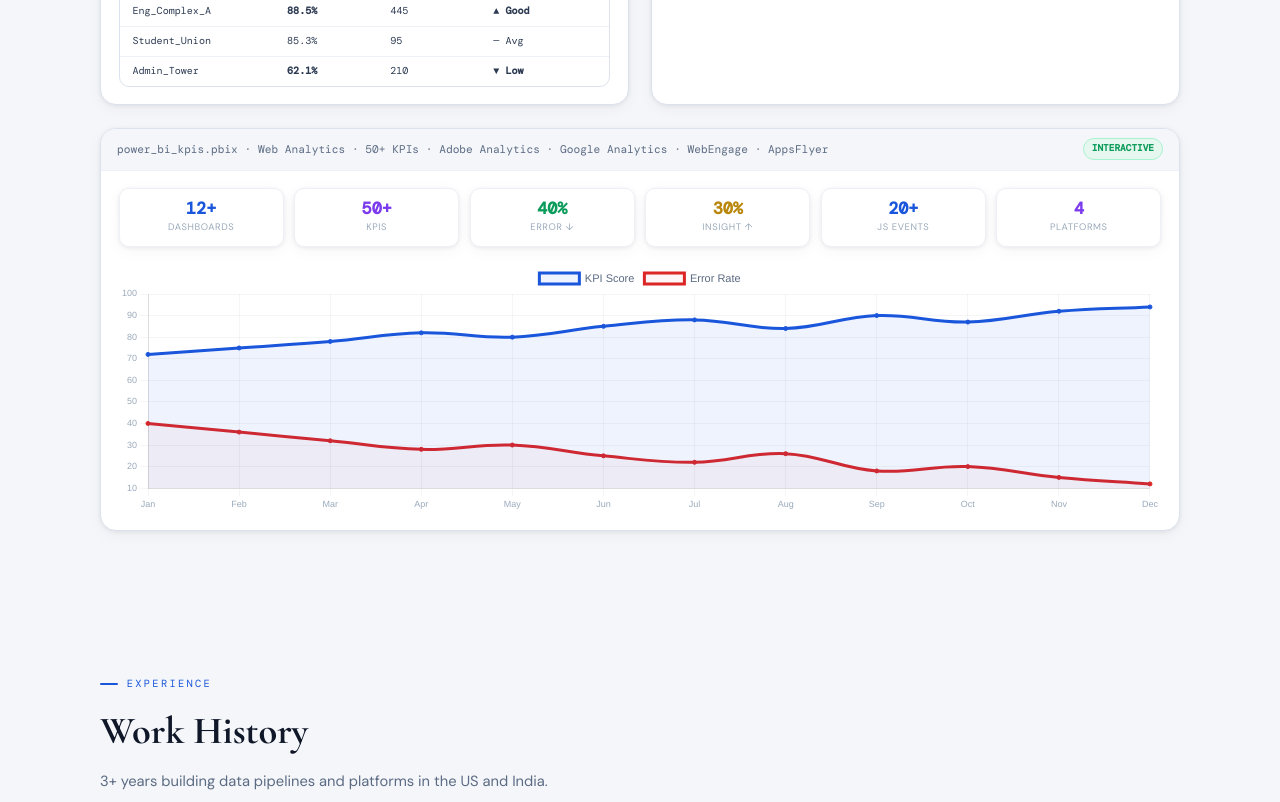
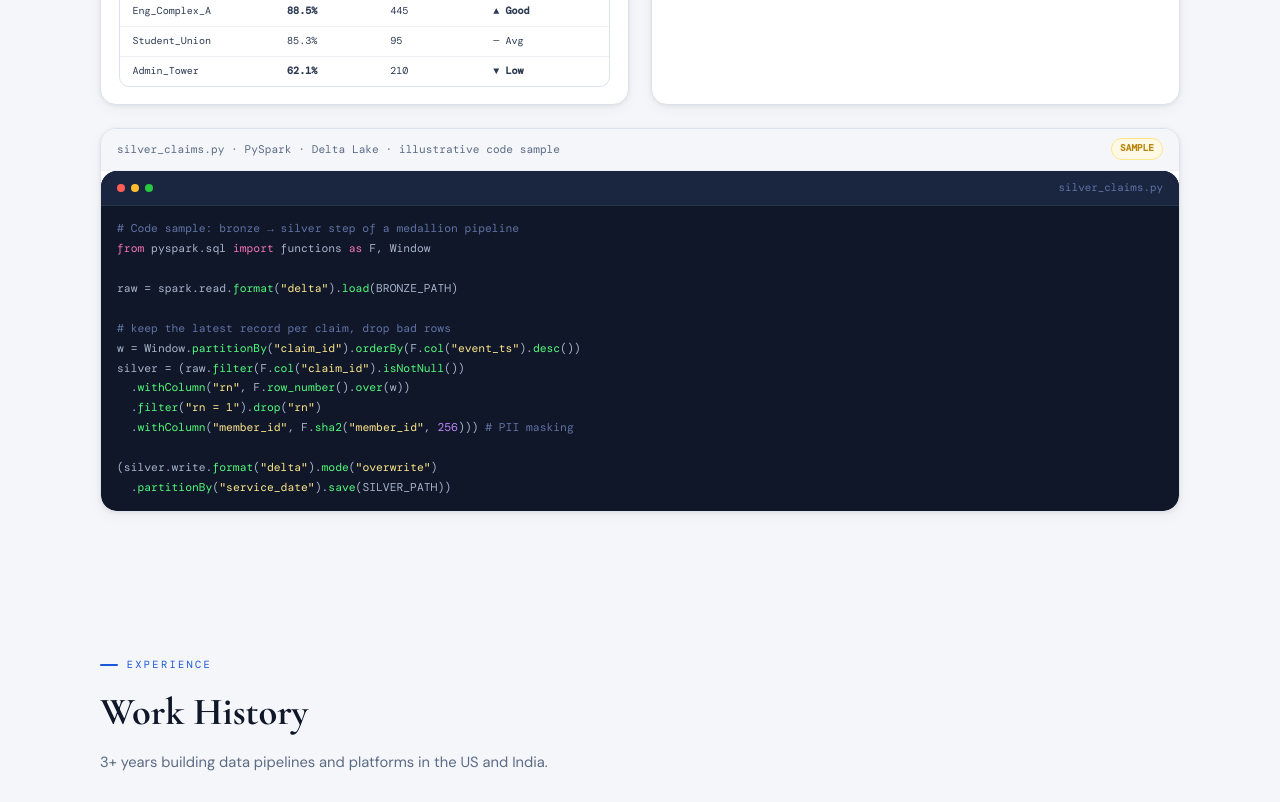
Before and after one commit to Rekha3006/Rekha3006.github.io, a plain HTML site: page index.html in a window 1280 px wide. Shown: the part 3218-4020 px from the top of the page. Drawn offline with nearby package versions, Linux system fonts and the light colour scheme.

Commit message:
Replace web analytics demo, fix degree name, remove Coursera cert

```diff
--- a/index.html
+++ b/index.html
@@ -368,7 +368,7 @@ footer{background:var(--ink);color:rgba(255,255,255,.5);padding:1.8rem 2.5rem;di
   <div class="si">
     <div class="sec-lbl">Skills in Action</div>
     <h2 class="sec-title">See My Skills Working Live</h2>
-    <p class="sec-sub">Interactive demos — neural networks, runnable Python, SQL queries, and ML metrics. Not just buzzwords.</p>
+    <p class="sec-sub">Interactive demos and code samples: a PySpark lakehouse step, runnable Python, SQL queries and ML metrics.</p>
 
     <div class="demo-grid-2 reveal">
       <!-- Neural Network -->
@@ -456,19 +456,29 @@ max &nbsp;&nbsp;&nbsp;&nbsp;&nbsp;&nbsp;98.700000<br/>
       </div>
     </div>
 
-    <!-- KPI Dashboard -->
+    <!-- Data engineering code sample -->
     <div class="demo-card reveal">
-      <div class="demo-hdr"><span class="demo-ttl">power_bi_kpis.pbix · Web Analytics · 50+ KPIs · Adobe Analytics · Google Analytics · WebEngage · AppsFlyer</span><span class="demo-badge db-green">INTERACTIVE</span></div>
-      <div class="demo-body">
-        <div class="kpi-strip">
-          <div class="kpi-box"><div class="kpi-v" style="color:var(--blue)">12+</div><div class="kpi-l">Dashboards</div></div>
-          <div class="kpi-box"><div class="kpi-v" style="color:#7C3AED">50+</div><div class="kpi-l">KPIs</div></div>
-          <div class="kpi-box"><div class="kpi-v" style="color:var(--green)">40%</div><div class="kpi-l">Error ↓</div></div>
-          <div class="kpi-box"><div class="kpi-v" style="color:var(--gold)">30%</div><div class="kpi-l">Insight ↑</div></div>
-          <div class="kpi-box"><div class="kpi-v" style="color:var(--blue)">20+</div><div class="kpi-l">JS Events</div></div>
-          <div class="kpi-box"><div class="kpi-v" style="color:#7C3AED">4</div><div class="kpi-l">Platforms</div></div>
+      <div class="demo-hdr"><span class="demo-ttl">silver_claims.py · PySpark · Delta Lake · illustrative code sample</span><span class="demo-badge db-gold">SAMPLE</span></div>
+      <div class="demo-body" style="padding:0;">
+        <div class="codeblock">
+          <div class="cb-bar"><div class="cb-dots"><div class="cbdot" style="background:#FF5F57"></div><div class="cbdot" style="background:#FFBD2E"></div><div class="cbdot" style="background:#28C840"></div></div><span class="cb-fname">silver_claims.py</span></div>
+          <div class="cb-code">
+<span class="cc"># Code sample: bronze → silver step of a medallion pipeline</span><br/>
+<span class="ck">from</span> pyspark.sql <span class="ck">import</span> functions <span class="ck">as</span> F, Window<br/>
+<br/>
+raw = spark.read.<span class="cf">format</span>(<span class="cs">&quot;delta&quot;</span>).<span class="cf">load</span>(BRONZE_PATH)<br/>
+<br/>
+<span class="cc"># keep the latest record per claim, drop bad rows</span><br/>
+w = Window.<span class="cf">partitionBy</span>(<span class="cs">&quot;claim_id&quot;</span>).<span class="cf">orderBy</span>(F.<span class="cf">col</span>(<span class="cs">&quot;event_ts&quot;</span>).<span class="cf">desc</span>())<br/>
+silver = (raw.<span class="cf">filter</span>(F.<span class="cf">col</span>(<span class="cs">&quot;claim_id&quot;</span>).<span class="cf">isNotNull</span>())<br/>
+&nbsp;&nbsp;.<span class="cf">withColumn</span>(<span class="cs">&quot;rn&quot;</span>, F.<span class="cf">row_number</span>().<span class="cf">over</span>(w))<br/>
+&nbsp;&nbsp;.<span class="cf">filter</span>(<span class="cs">&quot;rn = 1&quot;</span>).<span class="cf">drop</span>(<span class="cs">&quot;rn&quot;</span>)<br/>
+&nbsp;&nbsp;.<span class="cf">withColumn</span>(<span class="cs">&quot;member_id&quot;</span>, F.<span class="cf">sha2</span>(<span class="cs">&quot;member_id&quot;</span>, <span class="cn">256</span>)))  <span class="cc"># PII masking</span><br/>
+<br/>
+(silver.write.<span class="cf">format</span>(<span class="cs">&quot;delta&quot;</span>).<span class="cf">mode</span>(<span class="cs">&quot;overwrite&quot;</span>)<br/>
+&nbsp;&nbsp;.<span class="cf">partitionBy</span>(<span class="cs">&quot;service_date&quot;</span>).<span class="cf">save</span>(SILVER_PATH))
+          </div>
         </div>
-        <canvas id="kpiChart" height="72"></canvas>
       </div>
     </div>
   </div>
@@ -603,7 +613,7 @@ max &nbsp;&nbsp;&nbsp;&nbsp;&nbsp;&nbsp;98.700000<br/>
   <div class="si">
     <div class="sec-lbl">Certifications</div>
     <h2 class="sec-title">Licenses & Credentials</h2>
-    <p class="sec-sub">11 verified certifications — click any to verify or view the certificate.</p>
+    <p class="sec-sub">10 verified certifications — click any to verify or view the certificate.</p>
     <div class="cert-grid">
       <a class="cert-card reveal" href="https://learn.microsoft.com/api/credentials/share/en-us/AtluriRekhaLaxmiSarojini-8460/7F5FBA55048D8585?sharingId=5B933DF10D38D682" target="_blank">
         <div class="cert-ic">🏆</div><div class="cert-info"><div class="cert-nm">Microsoft Power BI Data Analyst Associate (PL-300)</div><div class="cert-by">Microsoft · May 2026 · ID: 7F5FBA55048D8585</div></div><span class="cert-vfy">Verify ↗</span>
@@ -635,10 +645,7 @@ max &nbsp;&nbsp;&nbsp;&nbsp;&nbsp;&nbsp;98.700000<br/>
       <div class="cert-card reveal" onclick="openM('m-cloud-core')">
         <div class="cert-ic">☁️</div><div class="cert-info"><div class="cert-nm">Cloud Computing: Understanding Core Concepts</div><div class="cert-by">LinkedIn Learning · Aug 2025</div></div><span class="cert-vfy">View</span>
       </div>
-      <div class="cert-card reveal" onclick="openM('m-coursera')">
-        <div class="cert-ic">💻</div><div class="cert-info"><div class="cert-nm">C for Everyone: Programming Fundamentals</div><div class="cert-by">Coursera · UC Santa Cruz · Apr 2020</div></div><span class="cert-vfy">View</span>
-      </div>
-    </div>
+</div>
   </div>
 </section>
 
@@ -651,7 +658,7 @@ max &nbsp;&nbsp;&nbsp;&nbsp;&nbsp;&nbsp;98.700000<br/>
       <div class="edu-card reveal">
         <div class="edu-gpa">3.9</div>
         <div class="edu-logo">UH</div>
-        <div class="edu-deg">Masters in Engineering Data Science</div>
+        <div class="edu-deg">Master of Engineering in Data Science</div>
         <div class="edu-sch">University of Houston</div>
         <div class="edu-det">Houston, TX · Aug 2024 – May 2026</div>
         <div style="margin-top:.9rem;display:flex;flex-wrap:wrap;gap:.35rem;">
@@ -762,7 +769,6 @@ max &nbsp;&nbsp;&nbsp;&nbsp;&nbsp;&nbsp;98.700000<br/>
 <div class="modal" id="m-cloud-obs" onclick="closeM('m-cloud-obs')"><button class="modal-x" onclick="closeM('m-cloud-obs')">✕</button><img src="images/cloud_obs_cert.jpg" alt="Cloud Obs Certificate"/></div>
 <div class="modal" id="m-cloud-net" onclick="closeM('m-cloud-net')"><button class="modal-x" onclick="closeM('m-cloud-net')">✕</button><img src="images/cloud_net_cert.jpg" alt="Cloud Net Certificate"/></div>
 <div class="modal" id="m-cloud-core" onclick="closeM('m-cloud-core')"><button class="modal-x" onclick="closeM('m-cloud-core')">✕</button><img src="images/cloud_core_cert.jpg" alt="Cloud Core Certificate"/></div>
-<div class="modal" id="m-coursera" onclick="closeM('m-coursera')"><button class="modal-x" onclick="closeM('m-coursera')">✕</button><img src="images/coursera_cert.jpg" alt="Coursera Certificate"/></div>
 
 <script>
 const bar=document.getElementById('bar');
@@ -782,19 +788,6 @@ const nls=document.querySelectorAll('.nav-links a');
 window.addEventListener('scroll',()=>{let cur='';secs.forEach(s=>{if(window.scrollY>=s.offsetTop-80)cur=s.id});nls.forEach(a=>{a.classList.toggle('active',a.getAttribute('href')==='#'+cur);});},{passive:true});
 const bObs=new IntersectionObserver(es=>{es.forEach(e=>{if(e.isIntersecting){e.target.querySelectorAll('.pi-fill').forEach(b=>{const w=b.style.width;b.style.width='0';setTimeout(()=>b.style.width=w,100);});bObs.unobserve(e.target);}});},{threshold:.3});
 document.querySelectorAll('.proj-ill').forEach(el=>bObs.observe(el));
-
-// ── KPI CHART ──
-new Chart(document.getElementById('kpiChart'),{
-  type:'line',
-  data:{labels:['Jan','Feb','Mar','Apr','May','Jun','Jul','Aug','Sep','Oct','Nov','Dec'],
-  datasets:[
-    {label:'KPI Score',data:[72,75,78,82,80,85,88,84,90,87,92,94],borderColor:'#1A56DB',backgroundColor:'rgba(26,86,219,.07)',fill:true,tension:.4,pointRadius:2,pointBackgroundColor:'#1A56DB'},
-    {label:'Error Rate',data:[40,36,32,28,30,25,22,26,18,20,15,12],borderColor:'#DC2626',backgroundColor:'rgba(220,38,38,.04)',fill:true,tension:.4,pointRadius:2,pointBackgroundColor:'#DC2626'}
-  ]},
-  options:{responsive:true,plugins:{legend:{labels:{color:'#5C6B84',font:{size:11}}}},
-  scales:{x:{grid:{color:'rgba(0,0,0,.04)'},ticks:{color:'#9AAABB',font:{size:9}}},
-  y:{grid:{color:'rgba(0,0,0,.04)'},ticks:{color:'#9AAABB',font:{size:9}}}}}
-});
 
 // ── NEURAL NETWORK ──
 const nnc=document.getElementById('nncanvas');
```
